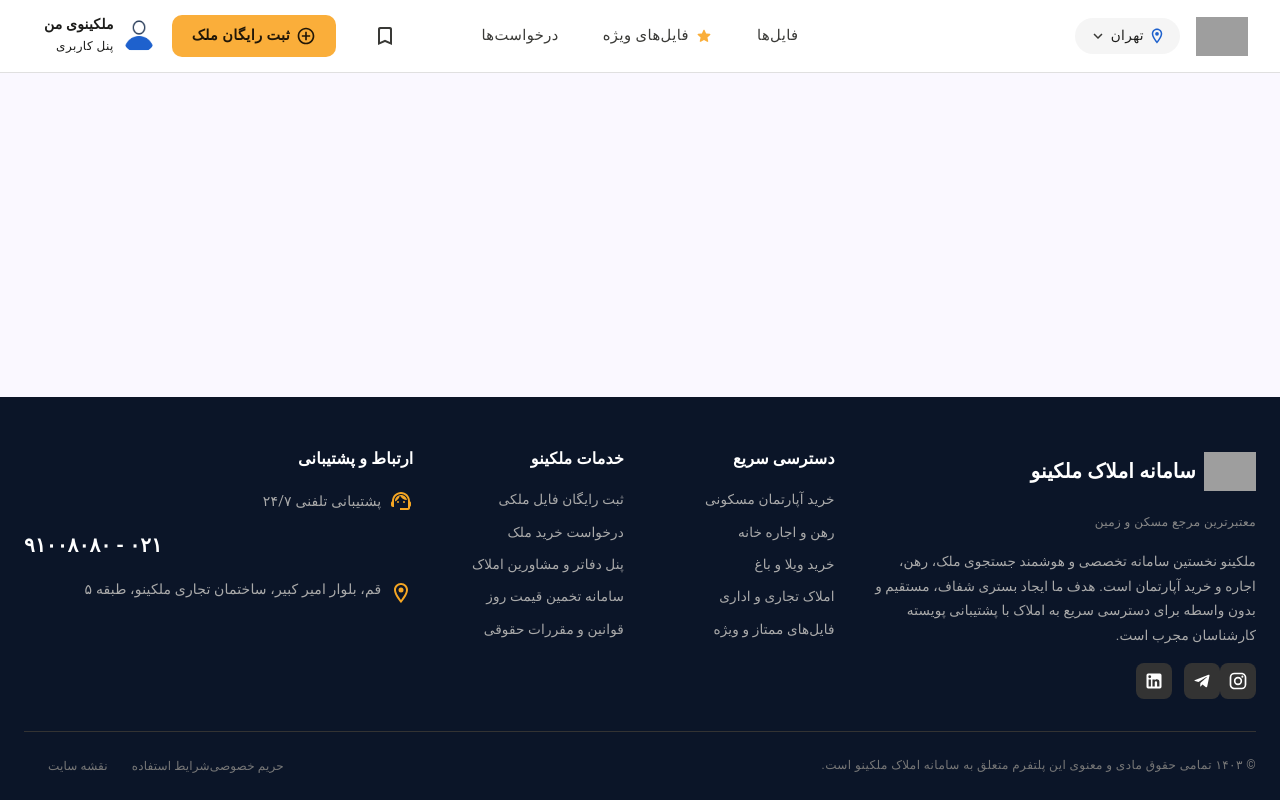
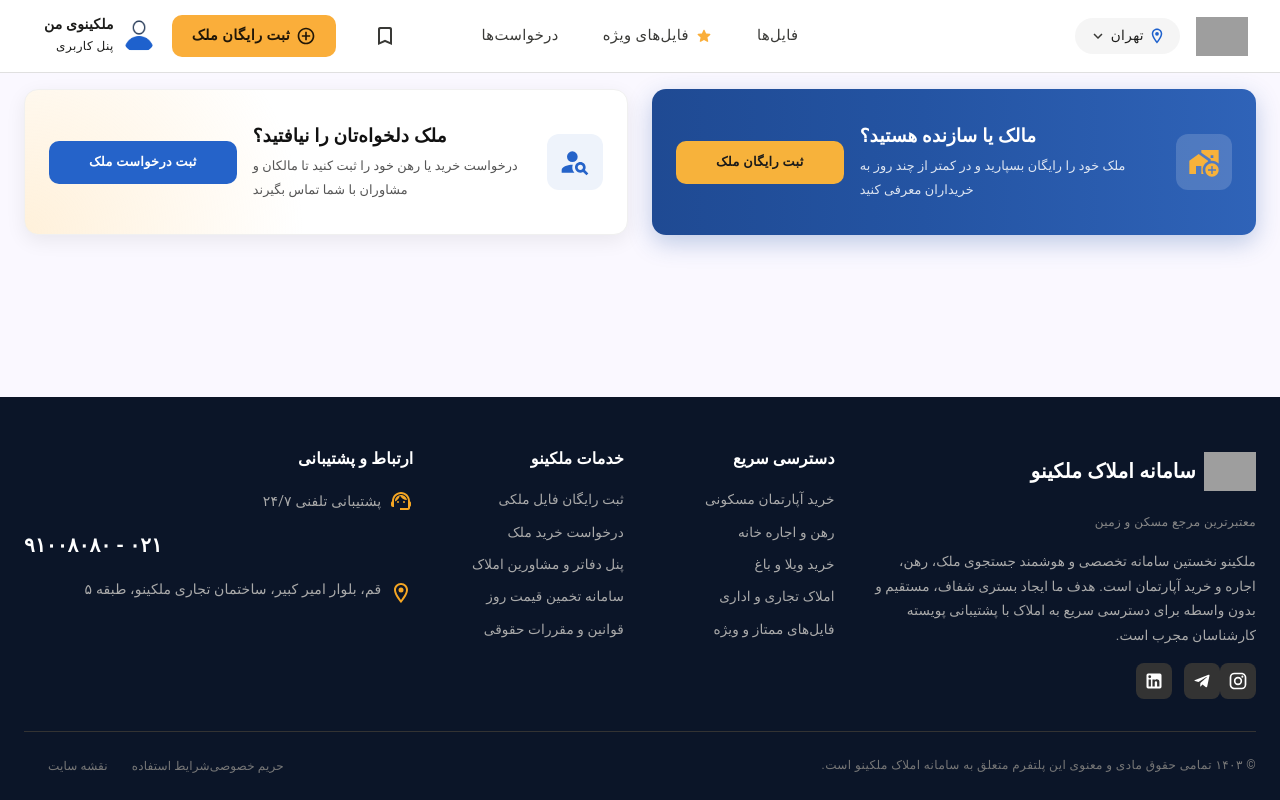
Before and after one commit to mhk8691/melkino-landing, a Next.js app: page / in a window 1280 px wide. Built offline with nearby package versions, Linux system fonts and the light colour scheme; grey boxes are pictures that could not be loaded; what @mui/material-nextjs would draw is missing.

Commit message:
feat:add action card

```diff
--- /dev/null
+++ b/app/Components/ActionCards/ActionCards.tsx
@@ -0,0 +1,176 @@
+'use client'
+import React from 'react'
+import { Box, Button, Stack, Typography, Grid } from '@mui/material'
+import AddHomeWorkIcon from '@mui/icons-material/AddHomeWork'
+import PersonSearchIcon from '@mui/icons-material/PersonSearch'
+
+type CardProps = {
+  title: string
+  description: string
+  buttonText: string
+  icon: React.ReactNode
+  variant: 'primary' | 'light'
+  onClick?: () => void
+}
+
+const styles = {
+  primary: {
+    card: {
+      background:
+        'linear-gradient(270deg, #2f63b8 0%, #2454a3 55%, #1f4a93 100%)',
+      color: '#fff',
+      border: 'none',
+      boxShadow: '0 8px 24px rgba(37, 84, 163, 0.28)',
+    },
+    iconBox: { backgroundColor: 'rgba(255, 255, 255, 0.16)' },
+    title: { color: '#fff' },
+    desc: { color: 'rgba(255, 255, 255, 0.85)' },
+    button: {
+      backgroundColor: '#f7b23b',
+      color: '#1a1a1a',
+      '&:hover': { backgroundColor: '#e9a22a' },
+    },
+  },
+  light: {
+    card: {
+      background:
+        'radial-gradient(circle at 0% 100%, rgba(255, 214, 150, 0.35) 0%, transparent 45%), #ffffff',
+      color: '#1a1a1a',
+      border: '1px solid #f0f0f0',
+      boxShadow: '0 6px 20px rgba(0, 0, 0, 0.07)',
+    },
+    iconBox: { backgroundColor: '#eef3fb' },
+    title: { color: '#111' },
+    desc: { color: '#555' },
+    button: {
+      backgroundColor: '#2563c9',
+      color: '#fff',
+      '&:hover': { backgroundColor: '#1d4fa3' },
+    },
+  },
+} as const
+
+function ActionCard({
+  title,
+  description,
+  buttonText,
+  icon,
+  variant,
+  onClick,
+}: CardProps) {
+  const s = styles[variant]
+
+  return (
+    <Box
+      sx={{
+        ...s.card,
+        height: '100%',
+        borderRadius: '14px',
+        px: { xs: 2, md: 3 },
+        py: { xs: 2, md: 4},
+        display: 'flex',
+        flexDirection: { xs: 'column', sm: 'row' },
+        alignItems: 'center',
+        gap: { xs: 1.5, sm: 2 },
+        transition: 'transform 0.3s ease, box-shadow 0.3s ease',
+        '&:hover': { transform: { xs: 'none', md: 'translateY(-2px)' } },
+      }}
+    >
+      {/* آیکون (سمت راست) */}
+      <Box
+        sx={{
+          ...s.iconBox,
+          width: { xs: 48, md: 56 },
+          height: { xs: 48, md: 56 },
+          borderRadius: '12px',
+          display: 'flex',
+          alignItems: 'center',
+          justifyContent: 'center',
+          flexShrink: 0,
+        }}
+      >
+        {icon}
+      </Box>
+
+      {/* متن */}
+      <Stack
+        spacing={0.5}
+        sx={{
+          flex: 1,
+          minWidth: 0,
+          textAlign: { xs: 'center', sm: 'left' },
+        }}
+      >
+        <Typography
+          component="h3"
+          sx={{
+            ...s.title,
+            fontWeight: 800,
+            fontSize: { xs: '1rem', md: '1.15rem' },
+            lineHeight: 1.5,
+          }}
+        >
+          {title}
+        </Typography>
+        <Typography
+          sx={{
+            ...s.desc,
+            fontSize: { xs: '0.75rem', md: '0.8rem' },
+            lineHeight: 1.9,
+            maxWidth: 420,
+          }}
+        >
+          {description}
+        </Typography>
+      </Stack>
+
+      {/* دکمه (سمت چپ) */}
+      <Button
+        variant="contained"
+        disableElevation
+        onClick={onClick}
+        sx={{
+          ...s.button,
+          fontWeight: 700,
+          borderRadius: '10px',
+          px: 5,
+          py: 1.3,
+          fontSize: '0.8rem',
+          whiteSpace: 'nowrap',
+          flexShrink: 0,
+          width: { xs: '100%', sm: 'auto' },
+        }}
+      >
+        {buttonText}
+      </Button>
+    </Box>
+  )
+}
+
+export default function ActionCards() {
+  return (
+    <Box sx={{ width: '100%', py: { xs: 1, md: 2 } }}>
+      <Grid container spacing={{ xs: 2, md: 3 }} >
+        <Grid size={{ xs: 12, md: 6 }}>
+          <ActionCard
+            variant="primary"
+            title="مالک یا سازنده هستید؟"
+            description="ملک خود را رایگان بسپارید و در کمتر از چند روز به خریداران معرفی کنید"
+            buttonText="ثبت رایگان ملک"
+            icon={<AddHomeWorkIcon sx={{ fontSize: { xs: 28, md: 32 }, color: '#f7b23b' }} />}
+          />
+        </Grid>
+
+        <Grid size={{ xs: 12, md: 6 }}>
+          <ActionCard
+            variant="light"
+            title="ملک دلخواه‌تان را نیافتید؟"
+            description="درخواست خرید یا رهن خود را ثبت کنید تا مالکان و مشاوران با شما تماس بگیرند"
+            buttonText="ثبت درخواست ملک"
+            icon={<PersonSearchIcon sx={{ fontSize: { xs: 28, md: 32 }, color: '#2563c9' }} />}
+          />
+        </Grid>
+      </Grid>
+    </Box>
+  )
+}
--- a/app/page.tsx
+++ b/app/page.tsx
@@ -1,10 +1,7 @@
 "use client";
 
-import CardFile from "./Components/Card/CardFile";
-import LocationPickerModal from "./Components/ChooseCity/LocationPickerModal";
-import MobileBottomNav from "./Components/Navbar/MobileBottomNav";
-import Navbar from "./Components/Navbar/Navbar";
-import Sort from "./Components/Sort/Sort";
+import { Container } from "@mui/material";
+import ActionCards from "./Components/ActionCards/ActionCards";
 import { PropertyType } from "./Core/types";
 
 export const propertyItem: PropertyType = {
@@ -103,58 +100,61 @@
 
 export const SAMPLE_PROPERTY = {
   id: 1,
-  status: 'فعال',
-  propertyType: 'آپارتمان',
-  contractType: 'فروش',
-  documentType: 'تک برگ',
-  city: 'تهران',
-  district: 'منطقه ۲',
-  neighborhood: 'سعادت‌آباد',
-  address: 'خیابان علامه شمالی، کوچه ۱۲، پلاک ۴',
+  status: "فعال",
+  propertyType: "آپارتمان",
+  contractType: "فروش",
+  documentType: "تک برگ",
+  city: "تهران",
+  district: "منطقه ۲",
+  neighborhood: "سعادت‌آباد",
+  address: "خیابان علامه شمالی، کوچه ۱۲، پلاک ۴",
   area: 120,
   totalPrice: 8500000000,
   pricePerMeter: 70833333,
   roomCount: 2,
-  occupancyStatus: 'تخلیه',
-  bathroom: 'ایرانی و فرنگی',
-  heating: 'پکیج',
-  cooling: 'اسپلیت',
-  flooring: 'سرامیک',
-  facade: 'سنگ',
+  occupancyStatus: "تخلیه",
+  bathroom: "ایرانی و فرنگی",
+  heating: "پکیج",
+  cooling: "اسپلیت",
+  flooring: "سرامیک",
+  facade: "سنگ",
   totalFloor: 6,
-  direction: 'شمالی',
-  amenities: ['آسانسور', 'پارکینگ', 'انباری', 'بالکن'],
-  ownerName: 'علی رضایی',
-  ownerPhone: '09121234567',
-  ownerPhone2: '02188451234',
-  ownerJob: 'مهندس',
-  description: 'واحد نوساز، نور عالی، نزدیک مترو و مراکز خرید.',
-  internalNote: 'مالک عجله برای فروش دارد، قابل مذاکره.',
+  direction: "شمالی",
+  amenities: ["آسانسور", "پارکینگ", "انباری", "بالکن"],
+  ownerName: "علی رضایی",
+  ownerPhone: "09121234567",
+  ownerPhone2: "02188451234",
+  ownerJob: "مهندس",
+  description: "واحد نوساز، نور عالی، نزدیک مترو و مراکز خرید.",
+  internalNote: "مالک عجله برای فروش دارد، قابل مذاکره.",
   images: [
-    'https://images.unsplash.com/photo-1600596542815-ffad4c1539a9?auto=format&fit=crop&w=1200&q=80',
-    'https://images.unsplash.com/photo-1600585154340-be6161a56a0c?auto=format&fit=crop&w=1200&q=80'
-  ]
+    "https://images.unsplash.com/photo-1600596542815-ffad4c1539a9?auto=format&fit=crop&w=1200&q=80",
+    "https://images.unsplash.com/photo-1600585154340-be6161a56a0c?auto=format&fit=crop&w=1200&q=80",
+  ],
 };
 
 export const SAMPLE_REQUEST = {
   id: 1,
-  propertyType: 'آپارتمان',
-  contractType: 'فروش',
-  city: 'تهران',
-  district: ['منطقه ۱', 'منطقه ۲'],
-  neighborhood: ['زعفرانیه', 'الهیه', 'سعادت‌آباد'],
+  propertyType: "آپارتمان",
+  contractType: "فروش",
+  city: "تهران",
+  district: ["منطقه ۱", "منطقه ۲"],
+  neighborhood: ["زعفرانیه", "الهیه", "سعادت‌آباد"],
   areaFrom: 90,
   areaTo: 130,
   totalPriceFrom: 5000000000,
   totalPriceTo: 7500000000,
   roomCount: 2,
-  requesterName: 'علی محمدی',
-  requesterPhone: '09121234567'
+  requesterName: "علی محمدی",
+  requesterPhone: "09121234567",
 };
 
 export default function Home() {
   return (
     <>
+      <Container maxWidth={'xl'} sx={{ px: 4,minWidth:'100% !important' }}>
+        <ActionCards />
+      </Container>
     </>
   );
 }
```
